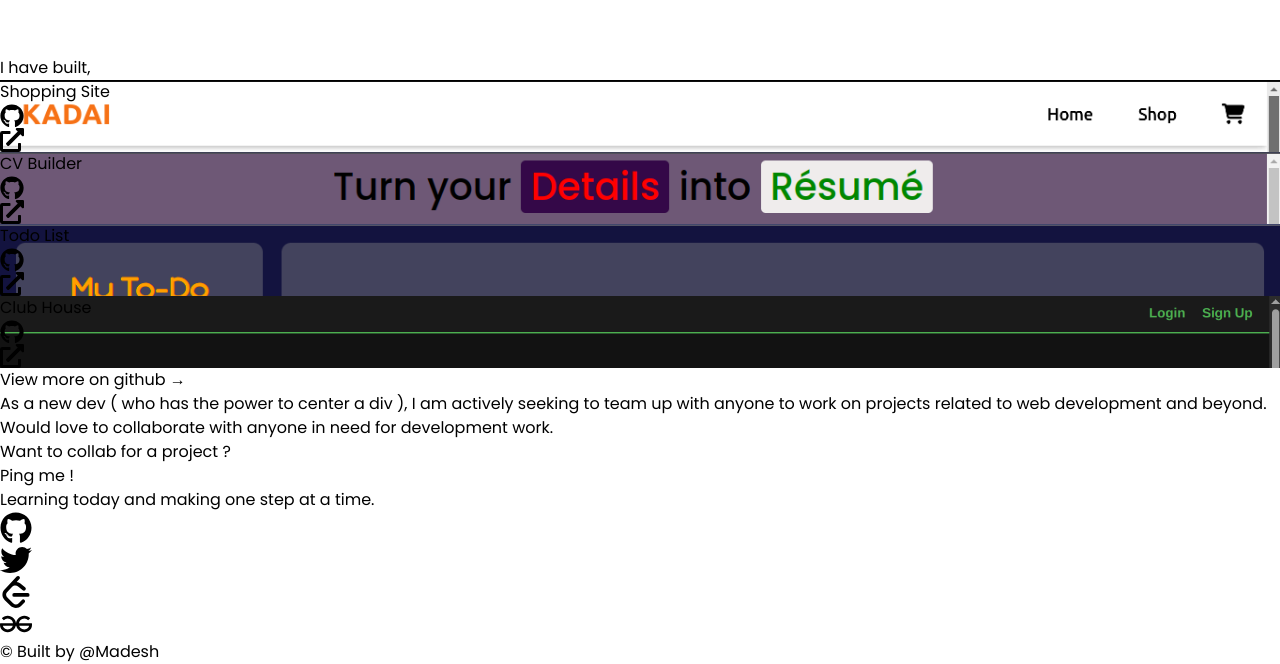
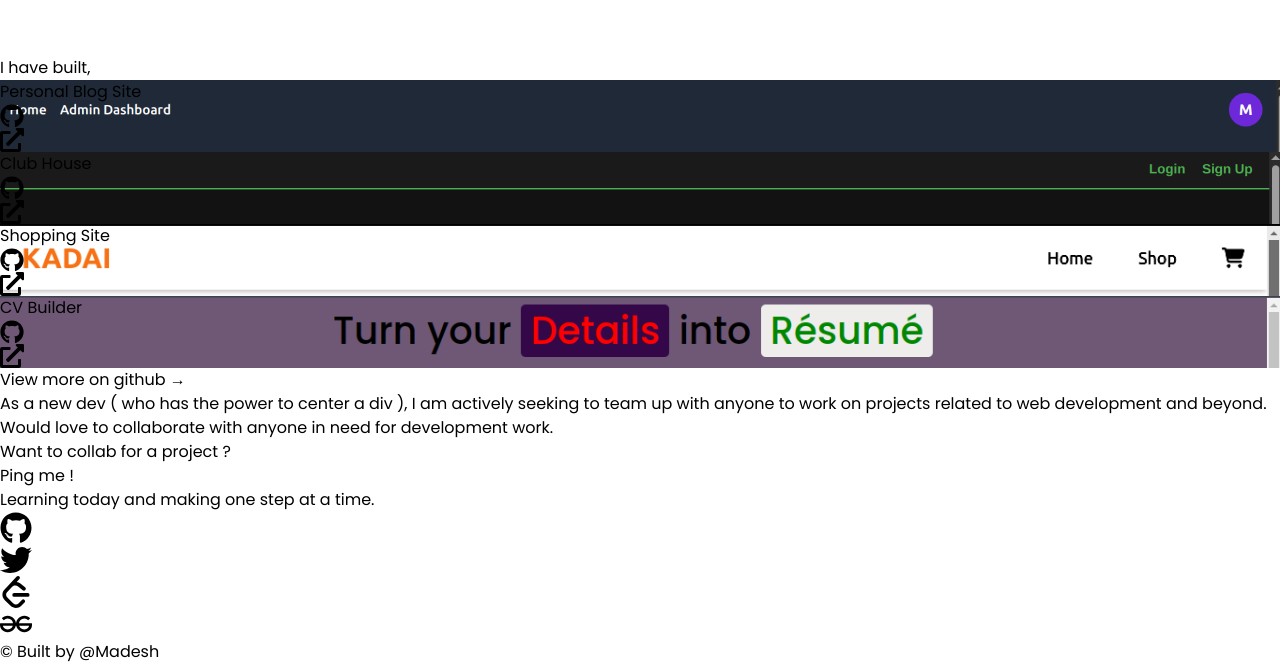
Before and after one commit to madesh02104/My-Portfolio, a React (Vite) app: page / in a window 1280 px wide. Shown: the part 7938-8602 px from the top of the page. Built offline with nearby package versions, Linux system fonts and the light colour scheme.

Commit message:
added new project

```diff
--- a/src/components/Projects.jsx
+++ b/src/components/Projects.jsx
@@ -1,13 +1,26 @@
 import Project from "./Project";
 import shoppingImage from "../assets/shopping-site.png";
 import cvBuilderImage from "../assets/cv-builder.png";
-import todoListImage from "../assets/todo-list.png";
 import clubHouseImage from "../assets/club-house.png";
+import myBlogSite from "../assets/my-blog-site.png";
+
 const Projects = () => {
   return (
     <section className="mb-24 flex flex-col justify-center items-center w-full">
       <h2 className="text-4xl text-gray-800 font-bold">I have built,</h2>
       <div className="w-[100%] md:w-[100%] lg:w-[75%] mt-16 mb-8 px-4 grid grid-cols-1 md:grid-cols-2 gap-6">
+        <Project
+          imageSource={myBlogSite}
+          title="Personal Blog Site"
+          githubLink="https://github.com/madesh02104/MyBlogSite"
+          liveLink="https://madesh-blogs-user.netlify.app"
+        />
+        <Project
+          imageSource={clubHouseImage}
+          title="Club House"
+          githubLink="https://github.com/madesh02104/ClubHouse?tab=readme-ov-file"
+          liveLink="https://clubhouse-production-046c.up.railway.app/"
+        />
         <Project
           imageSource={shoppingImage}
           title="Shopping Site"
@@ -19,18 +32,6 @@ const Projects = () => {
           title="CV Builder"
           githubLink="https://github.com/madesh02104/react-projects/tree/main/cv-builder"
           liveLink="https://madesh02104-cv-builder.netlify.app/"
-        />
-        <Project
-          imageSource={todoListImage}
-          title="Todo List"
-          githubLink="https://github.com/madesh02104/javascript-projects/tree/main/todo-list"
-          liveLink="https://madesh02104.github.io/javascript-projects/todo-list/dist"
-        />
-        <Project
-          imageSource={clubHouseImage}
-          title="Club House"
-          githubLink="https://github.com/madesh02104/ClubHouse?tab=readme-ov-file"
-          liveLink="https://clubhouse-production-046c.up.railway.app/"
         />
       </div>
       <a
```
Also changed, not shown: src/assets/my-blog-site.png (added), src/assets/todo-list.png (deleted).
